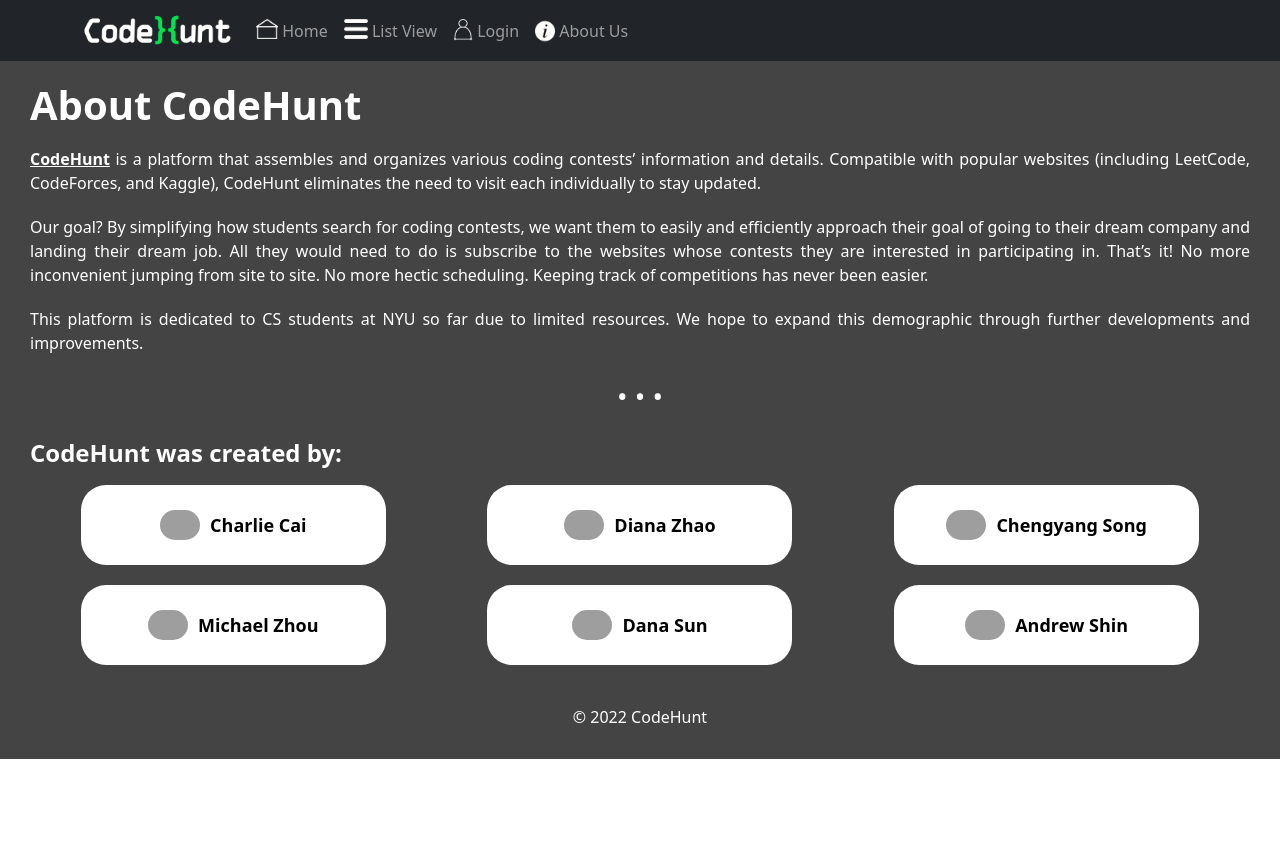
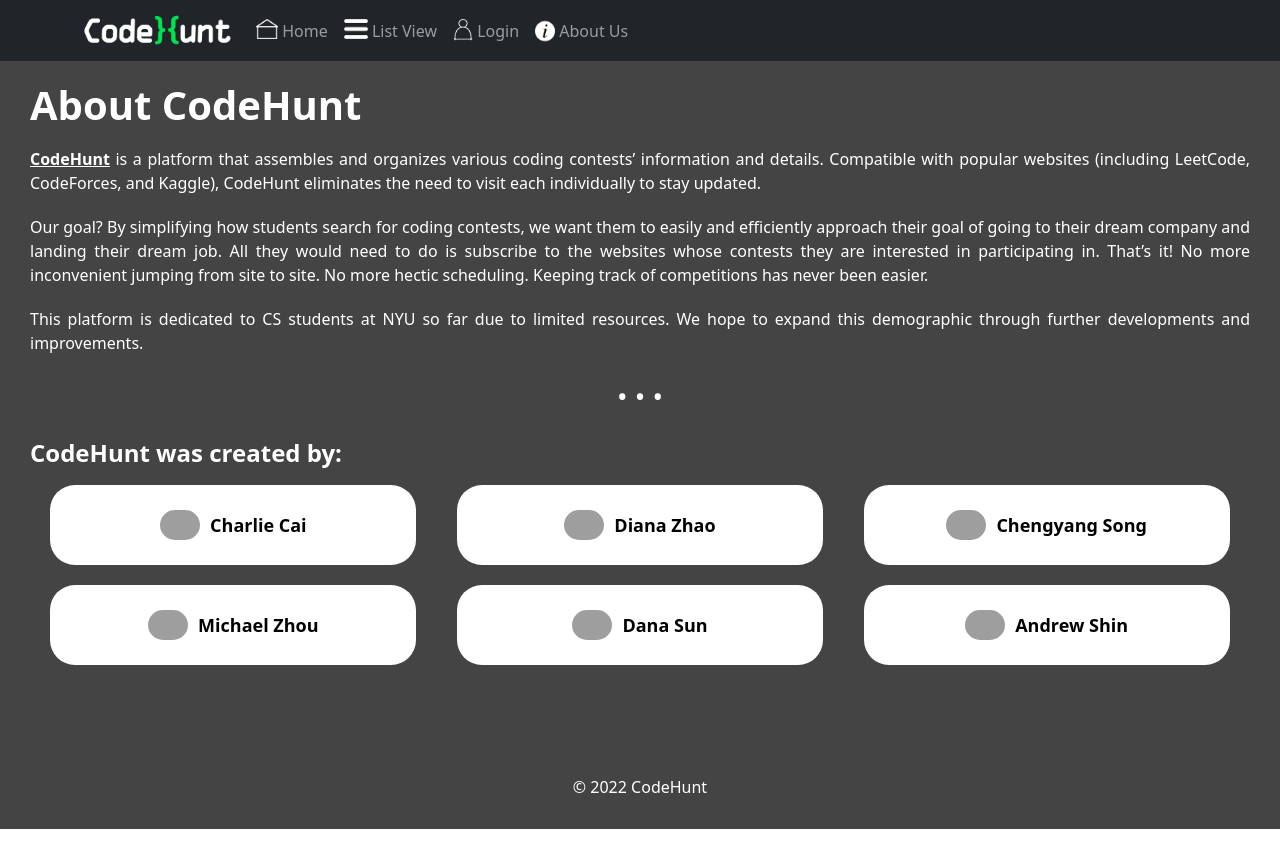
Before and after one commit to software-students-spring2022/final-project-codehunt, a React (Create React App) app in the folder front-end/: page /about in a window 1280 px wide. Before the commit the page ends 800 px from the top, so only its background shows below. Built offline with nearby package versions, Linux system fonts and the light colour scheme; grey boxes are pictures that could not be loaded.

Commit message:
lil change

```diff
--- a/front-end/src/stylesheets/About.css
+++ b/front-end/src/stylesheets/About.css
@@ -55,7 +55,7 @@
 .nameButton{
     border: 0px solid black;
     text-decoration: none;
-    width: 25%;
+    width: 30%;
     height: 40%;
     background: white;
     border-radius: 25px;
@@ -90,10 +90,6 @@
 }
 
 .name{
-    color: white;
-}
-
-.name{
     color: black;
     font-weight: bold;
     font-size: 18px;
@@ -110,5 +106,5 @@
 .copyright{
     display: flex;
     justify-content: center;
-    margin: 30px 0px 0px 0px;
+    margin: 100px 0px 0px 0px;
 }
```
